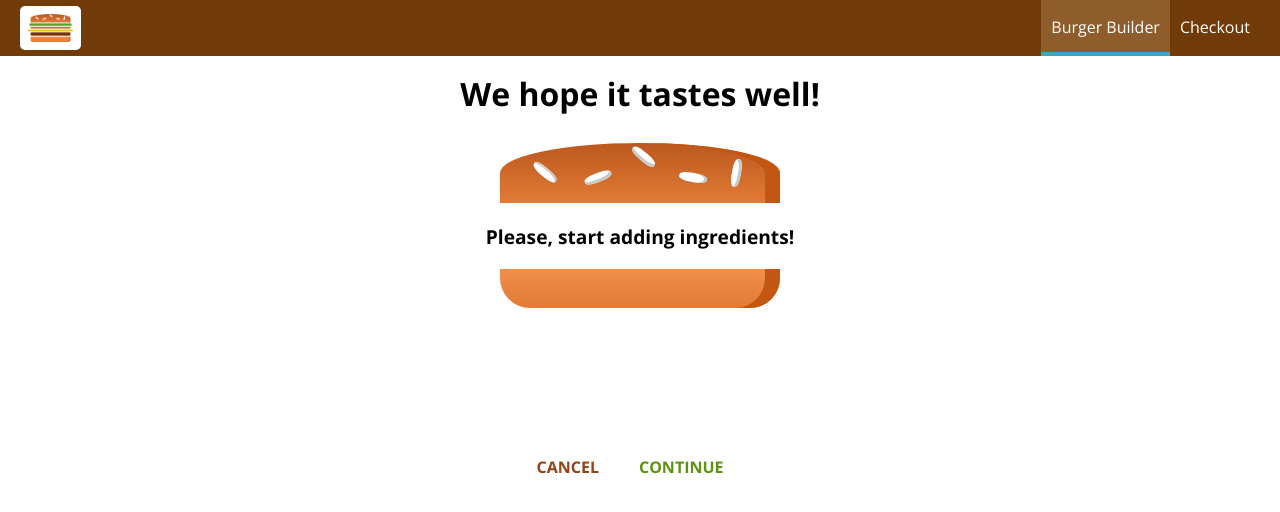
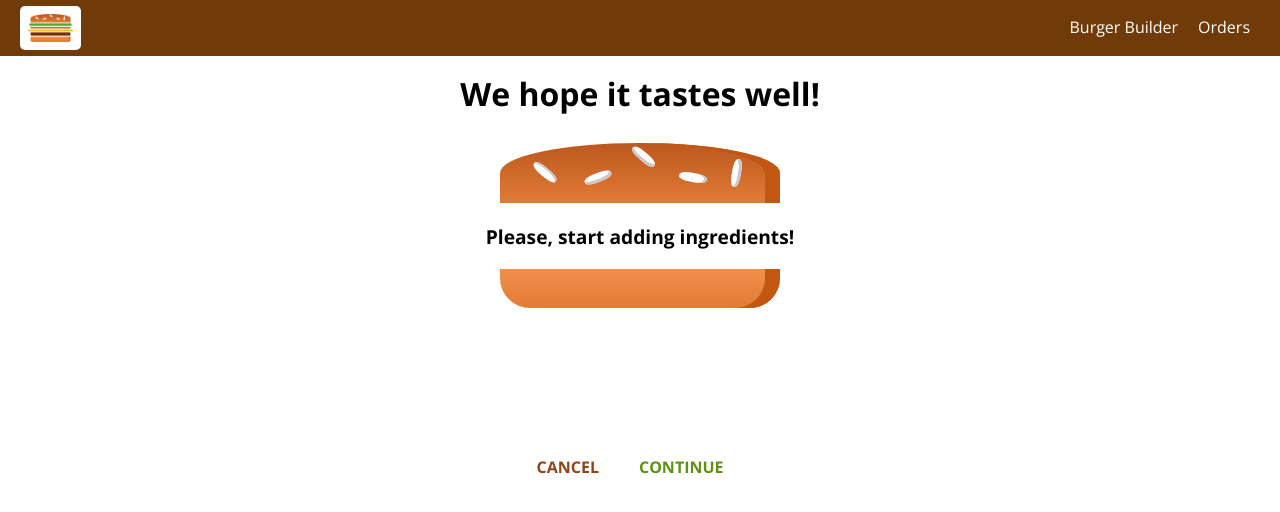
Before and after one commit to shestakova1806/burger-builder, a React (Create React App) app: page /checkout in a window 1280 px wide. Shown: the top 512 px of the page. Built offline with nearby package versions, Linux system fonts and the light colour scheme.

Commit message:
feat: added switching between navigation links

```diff
--- a/src/components/Navigation/NavigationItems/NavigationItem/NavigationItem.js
+++ b/src/components/Navigation/NavigationItems/NavigationItem/NavigationItem.js
@@ -1,11 +1,16 @@
 import React from "react";
+import { NavLink } from "react-router-dom";
 
 import classes from "./NavigationItem.module.css";
 
 export const NavigationItem = (props) => (
   <li className={classes.NavigationItem}>
-    <a href={props.link} className={props.active ? classes.active : null}>
+    <NavLink
+      to={props.link}
+      exact={props.exact}
+      activeClassName={classes.active}
+    >
       {props.children}
-    </a>
+    </NavLink>
   </li>
 );
--- a/src/components/Navigation/NavigationItems/NavigationItems.js
+++ b/src/components/Navigation/NavigationItems/NavigationItems.js
@@ -5,9 +5,9 @@
 
 export const NavigationItems = () => (
   <ul className={classes.NavigationItems}>
-    <NavigationItem link="/" active>
+    <NavigationItem link="/" exact>
       Burger Builder
     </NavigationItem>
-    <NavigationItem link="/">Checkout</NavigationItem>
+    <NavigationItem link="/orders">Orders</NavigationItem>
   </ul>
 );
```
Also changed, not shown: 1 other file (tests, documents, lock files or other folders).
